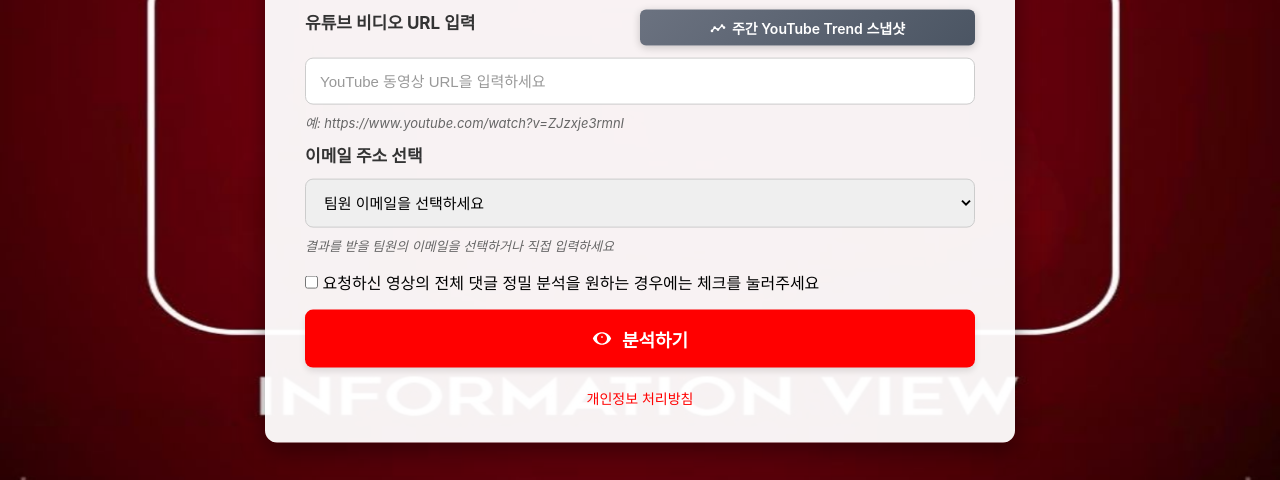
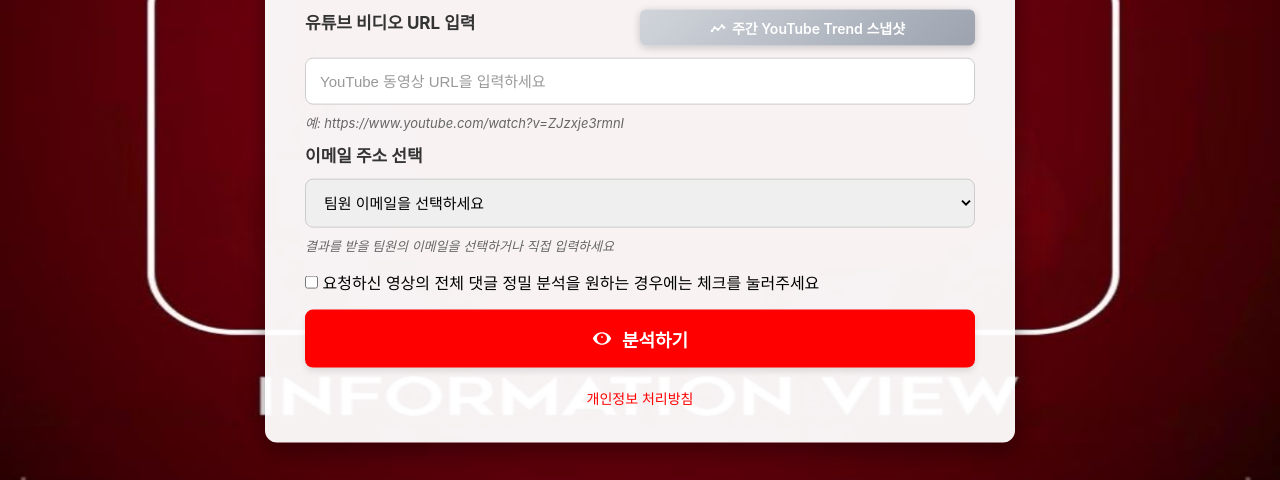
Before and after one commit to taesung01/youtube-analysis-form, a website: page index.html in a window 1280 px wide. Shown: the part 320-800 px from the top of the page. Drawn offline with Linux system fonts and the light colour scheme.

Commit message:
Update index.html

```diff
--- a/index.html
+++ b/index.html
@@ -72,7 +72,7 @@
             color: #333;
             margin-bottom: 12px;
             text-align: left;
-            flex: 1; /* flex를 사용해 라벨이 남은 공간을 차지하도록 */
+            flex: 1;
         }
         .input-example {
             font-size: 13px;
@@ -191,7 +191,7 @@
         .dashboard-button {
             width: 50%;
             padding: 8px;
-            background: linear-gradient(135deg, #6B7280, #4B5563);
+            background: linear-gradient(135deg, #D1D5DB, #9CA3AF); /* 연한 회색 그라디언트 */
             color: white;
             border: none;
             border-radius: 6px;
@@ -206,7 +206,7 @@
             text-decoration: none;
         }
         .dashboard-button:hover {
-            background: linear-gradient(135deg, #5B6170, #3B4553);
+            background: linear-gradient(135deg, #BFC5CF, #8A919E); /* 연한 호버 색상 */
             transform: translateY(-1px);
             box-shadow: 0 4px 10px rgba(0, 0, 0, 0.3);
         }
@@ -220,7 +220,6 @@
             margin-right: 6px;
             vertical-align: middle;
         }
-        /* 라벨과 버튼을 같은 라인에 배치하기 위한 flex 컨테이너 */
         .form-header {
             display: flex;
             align-items: center;
@@ -249,10 +248,9 @@
                 </div>
             </div>
             <form id="analysis-form">
-                <!-- 라벨과 버튼을 같은 라인에 배치 -->
                 <div class="form-header">
                     <div class="label-input">유튜브 비디오 URL 입력</div>
-                    <a href="dashboard.html" class="dashboard-button">
+                    <a href="dashboard.html" class="dashboard-button" target="_blank">
                         <svg class="dashboard-icon" viewBox="0 0 24 24" fill="none" stroke="white" stroke-width="2">
                             <polyline points="3 17 7 12 12 15 18 9 21 12" />
                             <circle cx="3" cy="17" r="1" fill="white"/>
```
